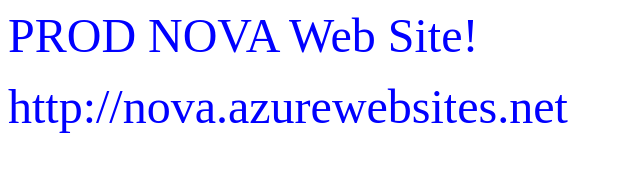
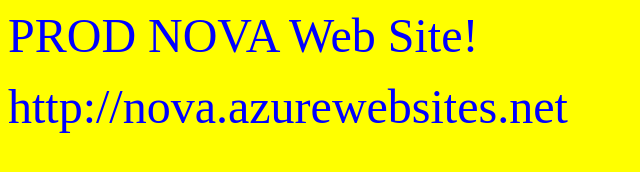
Before and after one commit to rotemrozmarin/AzureAppServ, a plain HTML site: page index.html in a window 1280 px wide. Shown: the whole page, without its empty margins (0-640 px from the left). Drawn offline with Linux system fonts and the light colour scheme.

Commit message:
Update index.html

```diff
--- a/index.html
+++ b/index.html
@@ -1,6 +1,6 @@
 <html>
 <header><title>This is title</title></header>
-<body style="background-color:yello;">
+<body style="background-color:yellow;">
 <font size="18" color="blue">PROD NOVA Web Site!</font>
   </p>
 <font size="8" color="blue">http://nova.azurewebsites.net</font>
```
